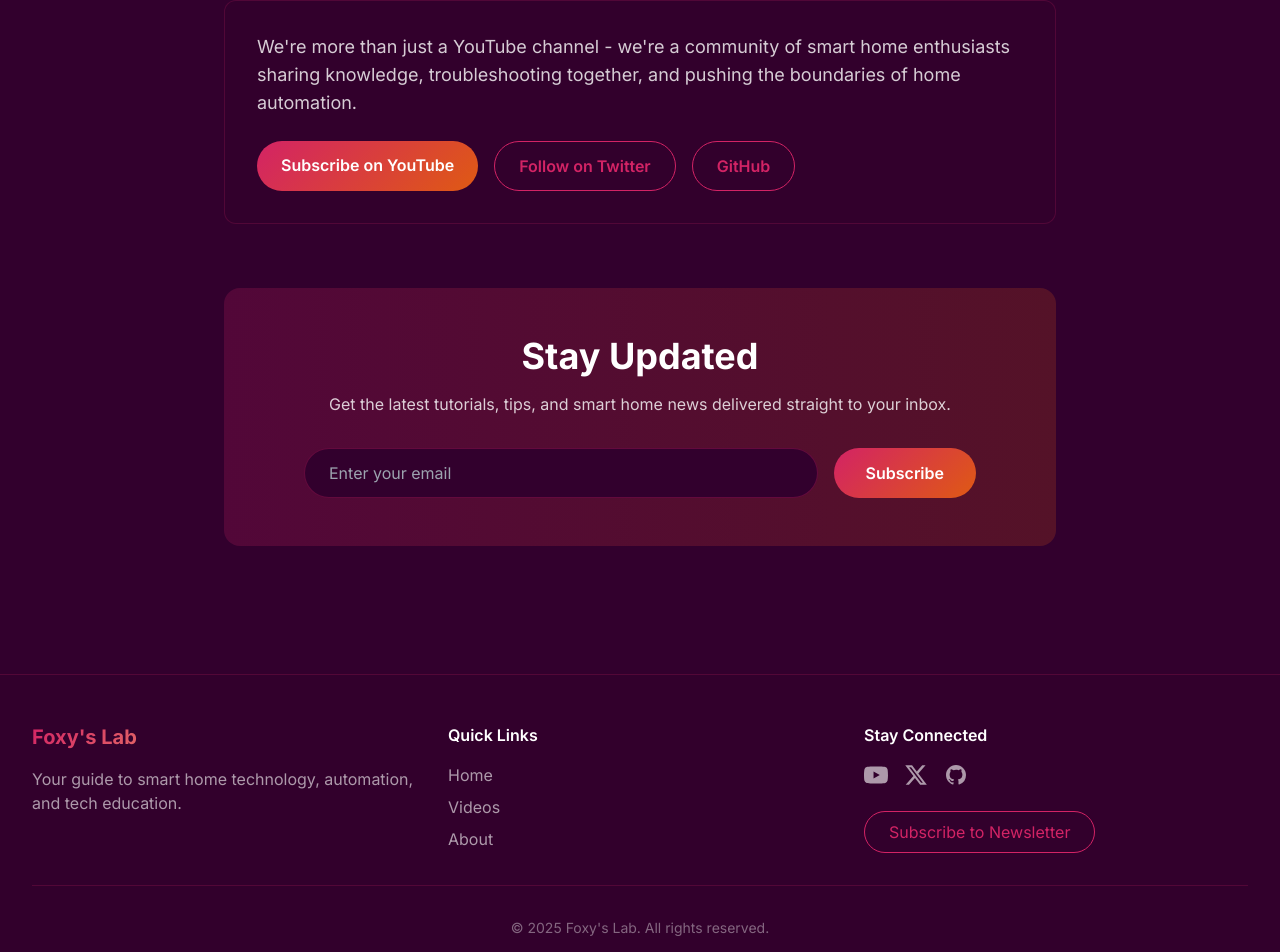
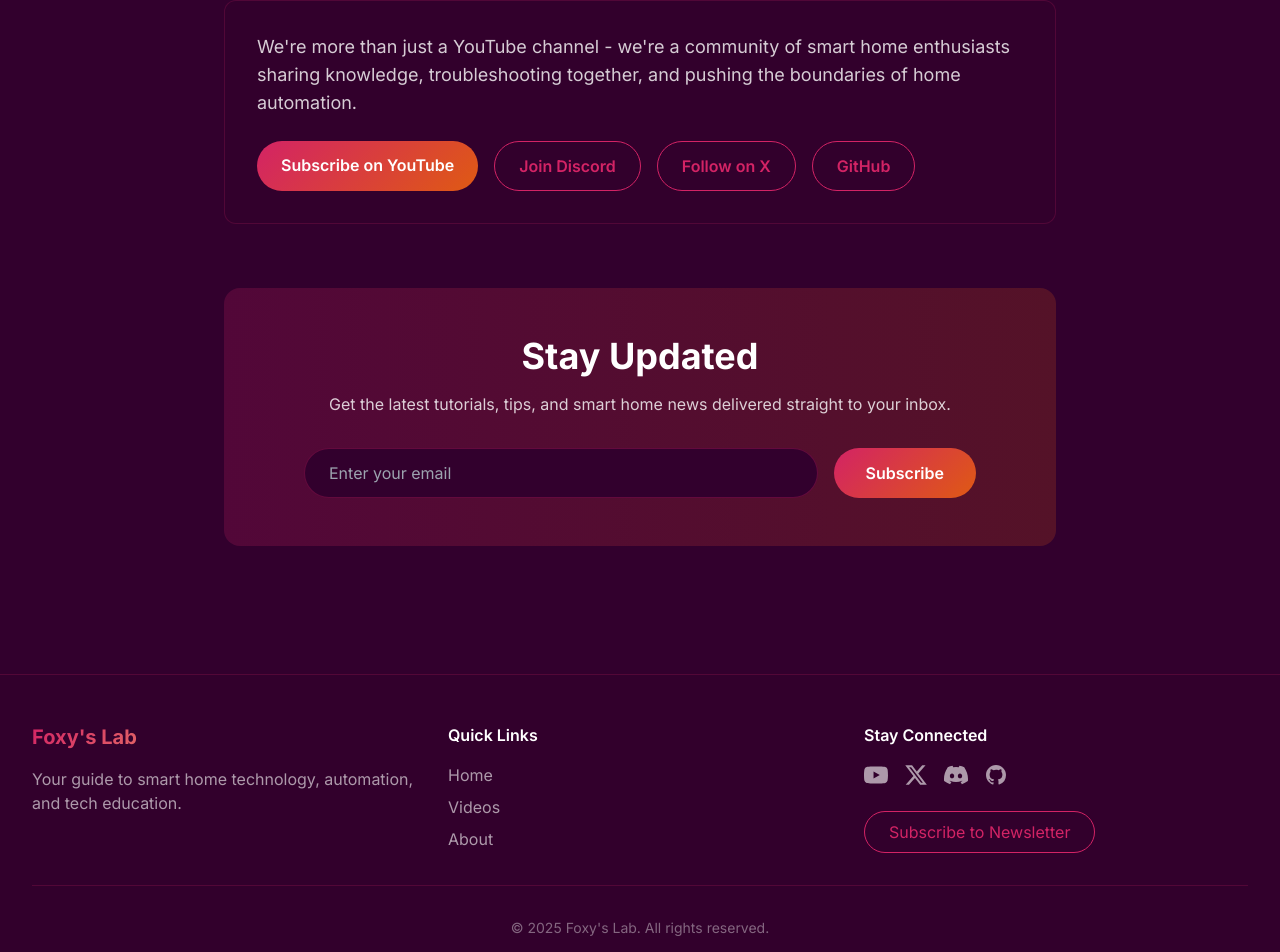
Before and after one commit to foxleighco/foxyslab-website, a Next.js app: page /about in a window 1280 px wide. Shown: the part 1365-2317 px from the top of the page. Built offline with nearby package versions, Linux system fonts and the light colour scheme; no server answers.

Commit message:
Moves some hardcoded values into a centralised site-config

```diff
--- a/app/about/page.tsx
+++ b/app/about/page.tsx
@@ -2,6 +2,7 @@
 import Image from "next/image";
 import { Newsletter } from "@/components/Newsletter";
 import { getChannelInfo, formatViewCount } from "@/lib/youtube";
+import { siteConfig } from "@/site.config";
 
 export const metadata: Metadata = {
   title: "About | Foxy's Lab",
@@ -122,7 +123,7 @@
           </p>
           <div className="flex flex-wrap gap-4">
             <a
-              href="https://www.youtube.com/@foxyslab"
+              href={siteConfig.social.youtube}
               target="_blank"
               rel="noopener noreferrer"
               className="px-6 py-3 gradient-primary rounded-full font-semibold hover:opacity-90 transition-opacity"
@@ -130,15 +131,23 @@
               Subscribe on YouTube
             </a>
             <a
-              href="https://twitter.com/foxyslab"
+              href={siteConfig.social.discord}
               target="_blank"
               rel="noopener noreferrer"
               className="px-6 py-3 border border-primary text-primary rounded-full font-semibold hover:bg-primary hover:text-white transition-colors"
             >
-              Follow on Twitter
+              Join Discord
             </a>
             <a
-              href="https://github.com/foxleigh81"
+              href={siteConfig.social.twitter}
+              target="_blank"
+              rel="noopener noreferrer"
+              className="px-6 py-3 border border-primary text-primary rounded-full font-semibold hover:bg-primary hover:text-white transition-colors"
+            >
+              Follow on X
+            </a>
+            <a
+              href={siteConfig.social.github}
               target="_blank"
               rel="noopener noreferrer"
               className="px-6 py-3 border border-primary text-primary rounded-full font-semibold hover:bg-primary hover:text-white transition-colors"
--- a/app/layout.tsx
+++ b/app/layout.tsx
@@ -5,6 +5,7 @@
 import { Navigation } from "@/components/Navigation";
 import { Footer } from "@/components/Footer";
 import { getOrganizationSchema, getWebsiteSchema } from "@/lib/structured-data";
+import { siteConfig } from "@/site.config";
 
 const inter = Inter({
   subsets: ["latin"],
@@ -12,35 +13,38 @@
   display: "swap",
 });
 
+const title = `${siteConfig.name} | ${siteConfig.tagline}`;
+
 export const metadata: Metadata = {
-  metadataBase: new URL("https://foxyslab.com"),
-  title: "Foxy's Lab | Smart Home & Tech Education",
-  description: "Join Foxy's Lab for expert tutorials on smart home technology, home automation, and tech education. Learn, build, and automate with confidence.",
-  keywords: ["smart home", "home automation", "tech education", "YouTube", "tutorials", "IoT"],
-  authors: [{ name: "Foxy's Lab" }],
-  creator: "Foxy's Lab",
+  metadataBase: new URL(siteConfig.url),
+  title,
+  description: siteConfig.description,
+  keywords: [...siteConfig.seo.keywords],
+  authors: [{ name: siteConfig.author.name }],
+  creator: siteConfig.name,
   manifest: "/manifest.webmanifest",
   openGraph: {
     type: "website",
-    locale: "en_US",
-    url: "https://foxyslab.com",
-    siteName: "Foxy's Lab",
-    title: "Foxy's Lab | Smart Home & Tech Education",
-    description: "Expert tutorials on smart home technology and tech education",
+    locale: siteConfig.seo.locale,
+    url: siteConfig.url,
+    siteName: siteConfig.name,
+    title,
+    description: siteConfig.description,
     images: [
       {
-        url: "/images/foxys-lab-logo-round.png",
+        url: siteConfig.ogImage,
         width: 1200,
         height: 630,
-        alt: "Foxy's Lab Logo",
+        alt: `${siteConfig.name} Logo`,
       },
     ],
   },
   twitter: {
     card: "summary_large_image",
-    title: "Foxy's Lab | Smart Home & Tech Education",
-    description: "Expert tutorials on smart home technology and tech education",
-    images: ["/images/foxys-lab-logo-round.png"],
+    title,
+    description: siteConfig.description,
+    creator: siteConfig.author.twitter,
+    images: [siteConfig.ogImage],
   },
   robots: {
     index: true,
--- a/app/page.tsx
+++ b/app/page.tsx
@@ -3,6 +3,7 @@
 import { VideoCard } from "@/components/VideoCard";
 import { Newsletter } from "@/components/Newsletter";
 import { getLatestVideos } from "@/lib/youtube";
+import { siteConfig } from "@/site.config";
 
 export default async function Home() {
   const videosResult = await getLatestVideos(6);
@@ -50,7 +51,7 @@
 
           <div className="flex flex-col sm:flex-row gap-4 justify-center">
             <a
-              href="https://www.youtube.com/@foxyslab"
+              href={siteConfig.social.youtube}
               target="_blank"
               rel="noopener noreferrer"
               className="px-8 py-4 gradient-primary rounded-full text-white font-bold text-lg hover:opacity-90 transition-opacity"
@@ -106,7 +107,7 @@
           <div className="text-center py-12">
             <p className="text-white/70 mb-4">Unable to load videos at this time.</p>
             <a
-              href="https://www.youtube.com/@foxyslab/videos"
+              href={siteConfig.social.youtubeVideos}
               target="_blank"
               rel="noopener noreferrer"
               className="inline-block px-6 py-3 gradient-primary rounded-full font-semibold hover:opacity-90 transition-opacity"
--- a/app/videos/page.tsx
+++ b/app/videos/page.tsx
@@ -3,6 +3,7 @@
 import { VideoCard } from "@/components/VideoCard";
 import { PlaylistFilter } from "@/components/PlaylistFilter";
 import { getLatestVideos, getPlaylists, getPlaylistVideos } from "@/lib/youtube";
+import { siteConfig } from "@/site.config";
 
 export const metadata: Metadata = {
   title: "Videos | Foxy's Lab",
@@ -127,7 +128,7 @@
       {/* View on YouTube */}
       <div className="mt-12 text-center">
         <a
-          href="https://www.youtube.com/@foxyslab/videos"
+          href={siteConfig.social.youtubeVideos}
           target="_blank"
           rel="noopener noreferrer"
           className="inline-block px-8 py-4 gradient-primary rounded-full font-bold hover:opacity-90 transition-opacity"
--- a/components/Footer.tsx
+++ b/components/Footer.tsx
@@ -1,4 +1,5 @@
 import Link from "next/link";
+import { siteConfig } from "@/site.config";
 
 export function Footer() {
   const currentYear = new Date().getFullYear();
@@ -6,7 +7,7 @@
   const socialLinks = [
     {
       name: "YouTube",
-      href: "https://www.youtube.com/@foxyslab",
+      href: siteConfig.social.youtube,
       icon: (
         <svg className="w-6 h-6" fill="currentColor" viewBox="0 0 24 24" aria-hidden="true">
           <path d="M23.498 6.186a3.016 3.016 0 0 0-2.122-2.136C19.505 3.545 12 3.545 12 3.545s-7.505 0-9.377.505A3.017 3.017 0 0 0 .502 6.186C0 8.07 0 12 0 12s0 3.93.502 5.814a3.016 3.016 0 0 0 2.122 2.136c1.871.505 9.376.505 9.376.505s7.505 0 9.377-.505a3.015 3.015 0 0 0 2.122-2.136C24 15.93 24 12 24 12s0-3.93-.502-5.814zM9.545 15.568V8.432L15.818 12l-6.273 3.568z" />
@@ -15,7 +16,7 @@
     },
     {
       name: "Twitter",
-      href: "https://twitter.com/foxyslab",
+      href: siteConfig.social.twitter,
       icon: (
         <svg className="w-6 h-6" fill="currentColor" viewBox="0 0 24 24" aria-hidden="true">
           <path d="M18.244 2.25h3.308l-7.227 8.26 8.502 11.24H16.17l-5.214-6.817L4.99 21.75H1.68l7.73-8.835L1.254 2.25H8.08l4.713 6.231zm-1.161 17.52h1.833L7.084 4.126H5.117z" />
@@ -23,8 +24,17 @@
       ),
     },
     {
+      name: "Discord",
+      href: siteConfig.social.discord,
+      icon: (
+        <svg className="w-6 h-6" fill="currentColor" viewBox="0 0 24 24" aria-hidden="true">
+          <path d="M20.317 4.37a19.791 19.791 0 0 0-4.885-1.515.074.074 0 0 0-.079.037c-.21.375-.444.864-.608 1.25a18.27 18.27 0 0 0-5.487 0 12.64 12.64 0 0 0-.617-1.25.077.077 0 0 0-.079-.037A19.736 19.736 0 0 0 3.677 4.37a.07.07 0 0 0-.032.027C.533 9.046-.32 13.58.099 18.057a.082.082 0 0 0 .031.057 19.9 19.9 0 0 0 5.993 3.03.078.078 0 0 0 .084-.028 14.09 14.09 0 0 0 1.226-1.994.076.076 0 0 0-.041-.106 13.107 13.107 0 0 1-1.872-.892.077.077 0 0 1-.008-.128 10.2 10.2 0 0 0 .372-.292.074.074 0 0 1 .077-.01c3.928 1.793 8.18 1.793 12.062 0a.074.074 0 0 1 .078.01c.12.098.246.198.373.292a.077.077 0 0 1-.006.127 12.299 12.299 0 0 1-1.873.892.077.077 0 0 0-.041.107c.36.698.772 1.362 1.225 1.993a.076.076 0 0 0 .084.028 19.839 19.839 0 0 0 6.002-3.03.077.077 0 0 0 .032-.054c.5-5.177-.838-9.674-3.549-13.66a.061.061 0 0 0-.031-.03zM8.02 15.33c-1.183 0-2.157-1.085-2.157-2.419 0-1.333.956-2.419 2.157-2.419 1.21 0 2.176 1.096 2.157 2.42 0 1.333-.956 2.418-2.157 2.418zm7.975 0c-1.183 0-2.157-1.085-2.157-2.419 0-1.333.955-2.419 2.157-2.419 1.21 0 2.176 1.096 2.157 2.42 0 1.333-.946 2.418-2.157 2.418z" />
+        </svg>
+      ),
+    },
+    {
       name: "GitHub",
-      href: "https://github.com/foxleigh81",
+      href: siteConfig.social.github,
       icon: (
         <svg className="w-6 h-6" fill="currentColor" viewBox="0 0 24 24" aria-hidden="true">
           <path fillRule="evenodd" d="M12 2C6.477 2 2 6.484 2 12.017c0 4.425 2.865 8.18 6.839 9.504.5.092.682-.217.682-.483 0-.237-.008-.868-.013-1.703-2.782.605-3.369-1.343-3.369-1.343-.454-1.158-1.11-1.466-1.11-1.466-.908-.62.069-.608.069-.608 1.003.07 1.531 1.032 1.531 1.032.892 1.53 2.341 1.088 2.91.832.092-.647.35-1.088.636-1.338-2.22-.253-4.555-1.113-4.555-4.951 0-1.093.39-1.988 1.029-2.688-.103-.253-.446-1.272.098-2.65 0 0 .84-.27 2.75 1.026A9.564 9.564 0 0112 6.844c.85.004 1.705.115 2.504.337 1.909-1.296 2.747-1.027 2.747-1.027.546 1.379.202 2.398.1 2.651.64.7 1.028 1.595 1.028 2.688 0 3.848-2.339 4.695-4.566 4.943.359.309.678.92.678 1.855 0 1.338-.012 2.419-.012 2.747 0 .268.18.58.688.482A10.019 10.019 0 0022 12.017C22 6.484 17.522 2 12 2z" clipRule="evenodd" />
@@ -33,21 +43,15 @@
     },
   ];
 
-  const footerLinks = [
-    { href: "/", label: "Home" },
-    { href: "/videos", label: "Videos" },
-    { href: "/about", label: "About" },
-  ];
-
   return (
     <footer className="bg-secondary/50 border-t border-primary/20 mt-20">
       <div className="max-w-7xl mx-auto px-4 sm:px-6 lg:px-8 py-12">
         <div className="grid grid-cols-1 md:grid-cols-3 gap-8">
           {/* Brand */}
           <div>
-            <h3 className="text-xl font-bold gradient-text mb-4">Foxy&apos;s Lab</h3>
+            <h3 className="text-xl font-bold gradient-text mb-4">{siteConfig.name}</h3>
             <p className="text-white/60 mb-4">
-              Your guide to smart home technology, automation, and tech education.
+              {siteConfig.shortDescription}
             </p>
           </div>
 
@@ -55,7 +59,7 @@
           <div>
             <h4 className="font-semibold mb-4">Quick Links</h4>
             <ul className="space-y-2">
-              {footerLinks.map((link) => (
+              {siteConfig.navigation.main.map((link) => (
                 <li key={link.href}>
                   <Link
                     href={link.href}
@@ -95,7 +99,7 @@
         </div>
 
         <div className="mt-8 pt-8 border-t border-primary/20 text-center text-white/40 text-sm">
-          <p>&copy; {currentYear} Foxy&apos;s Lab. All rights reserved.</p>
+          <p>&copy; {currentYear} {siteConfig.name}. All rights reserved.</p>
         </div>
       </div>
     </footer>
--- a/lib/structured-data.ts
+++ b/lib/structured-data.ts
@@ -1,18 +1,21 @@
 import { Organization, WebSite, WithContext } from "schema-dts";
+import { siteConfig } from "@/site.config";
 
 export function getOrganizationSchema(): WithContext<Organization> {
   return {
     "@context": "https://schema.org",
     "@type": "Organization",
-    name: "Foxy's Lab",
-    url: "https://foxyslab.com",
-    logo: "https://foxyslab.com/images/foxys-lab-logo-round.png",
+    name: siteConfig.name,
+    url: siteConfig.url,
+    logo: `${siteConfig.url}${siteConfig.logo}`,
     sameAs: [
-      "https://www.youtube.com/@foxyslab",
-      "https://twitter.com/foxyslab",
-      "https://github.com/foxleigh81",
+      siteConfig.social.youtube,
+      siteConfig.social.twitter,
+      siteConfig.social.github,
+      siteConfig.social.discord,
+      siteConfig.social.patreon,
     ],
-    description: "Smart Home & Tech Education YouTube Channel",
+    description: `${siteConfig.tagline} YouTube Channel`,
   };
 }
 
@@ -20,12 +23,12 @@
   return {
     "@context": "https://schema.org",
     "@type": "WebSite",
-    name: "Foxy's Lab",
-    url: "https://foxyslab.com",
-    description: "Expert tutorials on smart home technology and tech education",
+    name: siteConfig.name,
+    url: siteConfig.url,
+    description: siteConfig.description,
     publisher: {
       "@type": "Organization",
-      name: "Foxy's Lab",
+      name: siteConfig.name,
     },
   };
 }
--- a/lib/youtube.ts
+++ b/lib/youtube.ts
@@ -1,12 +1,13 @@
 import { YouTubeVideo, YouTubeChannel, YouTubePlaylist } from "@/types/youtube";
+import { siteConfig } from "@/site.config";
 
-const CHANNEL_HANDLE = "foxyslab";
+const CHANNEL_HANDLE = siteConfig.youtube.channelHandle;
 const YOUTUBE_API_BASE = "https://www.googleapis.com/youtube/v3";
 const MAX_RETRIES = 3;
 const RETRY_DELAY_MS = 1000;
 
 // Minimum duration in seconds to not be considered a Short
-const MIN_VIDEO_DURATION_SECONDS = 61;
+const MIN_VIDEO_DURATION_SECONDS = siteConfig.youtube.minVideoDuration;
 
 // Status codes that are worth retrying
 const RETRYABLE_STATUS_CODES = [429, 500, 502, 503, 504];
--- /dev/null
+++ b/site.config.ts
@@ -0,0 +1,86 @@
+/**
+ * Site Configuration
+ *
+ * Central configuration file for site-wide settings.
+ * Update these values to customize the site.
+ */
+
+export const siteConfig = {
+  // Site Identity
+  name: "Foxy's Lab",
+  tagline: "Smart Home & Tech Education",
+  description:
+    "Join Foxy's Lab for expert tutorials on smart home technology, home automation, and tech education. Learn, build, and automate with confidence.",
+  shortDescription: "Your guide to smart home technology, automation, and tech education.",
+
+  // URLs
+  url: "https://www.foxyslab.com",
+  logo: "/images/foxys-lab-logo-round.png",
+  ogImage: "/images/foxys-lab-logo-round.png",
+
+  // Author / Creator
+  author: {
+    name: "Alexander Foxleigh",
+    twitter: "@foxleigh81",
+  },
+
+  // Social Media Links
+  social: {
+    youtube: "https://www.youtube.com/@foxyslab",
+    youtubeVideos: "https://www.youtube.com/@foxyslab/videos",
+    twitter: "https://x.com/foxleigh81",
+    github: "https://github.com/foxleigh81",
+    patreon: "https://www.patreon.com/c/foxyslab",
+    discord: "https://discord.gg/tPdaADbM2N",
+    kofi: "https://ko-fi.com/foxyslab",
+    kit: "https://kit.co/foxleigh81",
+  },
+
+  // YouTube Channel Configuration
+  youtube: {
+    channelHandle: "foxyslab",
+    // Minimum video duration (seconds) to filter out Shorts
+    minVideoDuration: 180,
+  },
+
+  // Navigation Links
+  navigation: {
+    main: [
+      { href: "/", label: "Home" },
+      { href: "/videos", label: "Videos" },
+      { href: "/about", label: "About" },
+    ],
+    // CTA button in navigation
+    cta: {
+      label: "Subscribe",
+      ariaLabel: "Subscribe on YouTube",
+    },
+  },
+
+  // SEO Defaults
+  seo: {
+    locale: "en_US",
+    type: "website",
+    keywords: [
+      "smart home",
+      "home automation",
+      "tech education",
+      "YouTube",
+      "tutorials",
+      "IoT",
+      "Home Assistant",
+    ],
+  },
+
+  // Feature Flags
+  features: {
+    newsletter: true,
+    // Set to true when newsletter service is connected
+    newsletterEnabled: false,
+  },
+} as const;
+
+// Type exports for use in components
+export type SiteConfig = typeof siteConfig;
+export type NavLink = (typeof siteConfig.navigation.main)[number];
+export type SocialLinks = typeof siteConfig.social;
```
Also changed, not shown: components/MobileMenu.tsx (+5 -9 lines), components/Navigation.tsx (+6 -11 lines).
